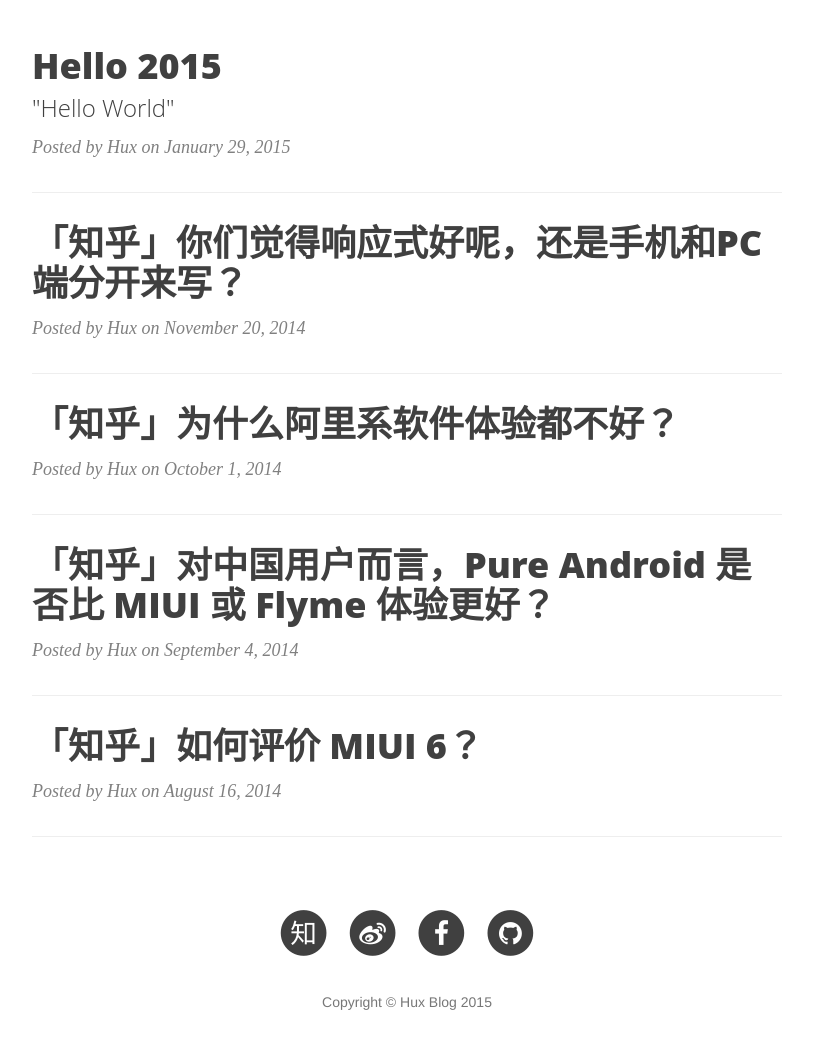
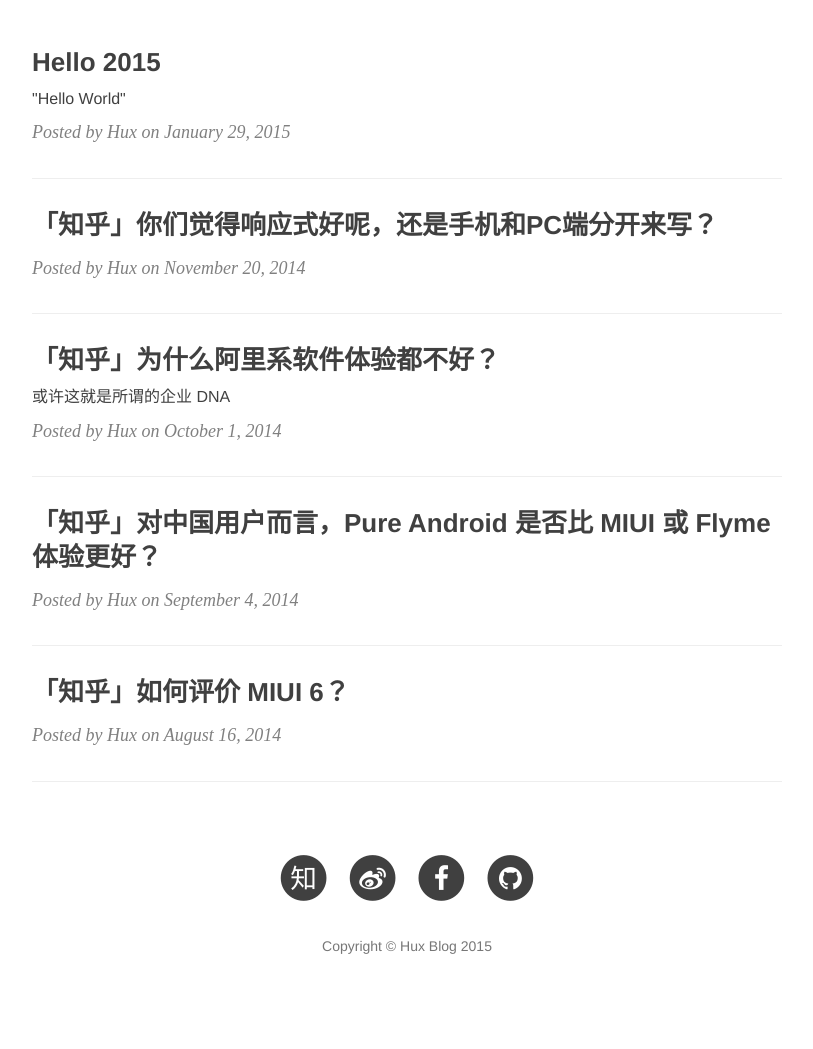
Before and after one commit to zhaohuabing/jekyll_blog_backup, a Jekyll site: the page built from index.html, in a window 1280 px wide, cut to the strip 467-1546 px from the top of the page. Shown: the top 1049 px of the strip, without its empty margins (233-1046 px from the left). Built offline with Jekyll 4.4.1, drawn with Linux system fonts in a browser that asks for light colours; nearby versions of some CDN libraries; the list of posts is cut into pages by our own code; after the commit the page ends 1491 px from its top, so only the background shows below that.

Commit message:
font-size responsive support

```diff
--- a/_posts/2014-10-01-why-alibaba-ux-sucks.markdown
+++ b/_posts/2014-10-01-why-alibaba-ux-sucks.markdown
@@ -1,6 +1,7 @@
 ---
 layout:     post
 title:      "「知乎」为什么阿里系软件体验都不好？"
+subtitle:   "或许这就是所谓的企业 DNA "
 date:       2014-10-1 12:00:00
 author:     "Hux"
 header-img: "img/post-bg-alibaba.jpg"
--- a/css/clean-blog.css
+++ b/css/clean-blog.css
@@ -11,13 +11,15 @@
 p a {
   text-decoration: underline;
 }
-h1,
+h1{
+  font-family: 'Open Sans', 'Helvetica Neue', Helvetica, Arial, sans-serif;
+}
 h2,
 h3,
 h4,
 h5,
 h6 {
-  font-family: 'Open Sans', 'Helvetica Neue', Helvetica, Arial, sans-serif;
+  /*font-family: 'Open Sans', 'Helvetica Neue', Helvetica, Arial, sans-serif;*/
   font-weight: 800;
 }
 a {
@@ -177,7 +179,7 @@
   }
 }
 .intro-header .post-heading h1 {
-  font-size: 35px;
+  font-size: 30px;
 }
 .intro-header .post-heading .subheading,
 .intro-header .post-heading .meta {
@@ -186,7 +188,7 @@
 }
 .intro-header .post-heading .subheading {
   font-family: 'Open Sans', 'Helvetica Neue', Helvetica, Arial, sans-serif;
-  font-size: 24px;
+  font-size: 20px;
   margin: 10px 0 30px;
   font-weight: 600;
 }
@@ -194,7 +196,7 @@
   font-family: 'Lora', 'Times New Roman', serif;
   font-style: italic;
   font-weight: 300;
-  font-size: 20px;
+  font-size: 18px;
 }
 .intro-header .post-heading .meta a {
   color: white;
@@ -206,6 +208,9 @@
   .intro-header .post-heading .subheading {
     font-size: 30px;
   }
+  .intro-header .post-heading .meta{
+    font-size: 20px;
+  }
 }
 .post-preview > a {
   color: #404040;
@@ -216,7 +221,8 @@
   color: #0085a1;
 }
 .post-preview > a > .post-title {
-  font-size: 30px;
+  font-size: 20px;
+  line-height: 1.3;
   margin-top: 30px;
   margin-bottom: 10px;
 }
@@ -224,10 +230,11 @@
   margin: 0;
   font-weight: 300;
   margin-bottom: 10px;
+  font-size: 14px;
 }
 .post-preview > .post-meta {
   color: #808080;
-  font-size: 18px;
+  font-size: 16px;
   font-family: 'Times New Roman';
   font-style: italic;
   margin-top: 0;
@@ -243,7 +250,14 @@
 }
 @media only screen and (min-width: 768px) {
   .post-preview > a > .post-title {
-    font-size: 36px;
+    font-size: 26px;
+    line-height: 1.3
+  }
+  .post-preview > a > .post-subtitle {
+    font-size: 16px;
+  }
+  .post-preview > .post-meta {
+    font-size: 18px;
   }
 }
 .section-heading {
```
